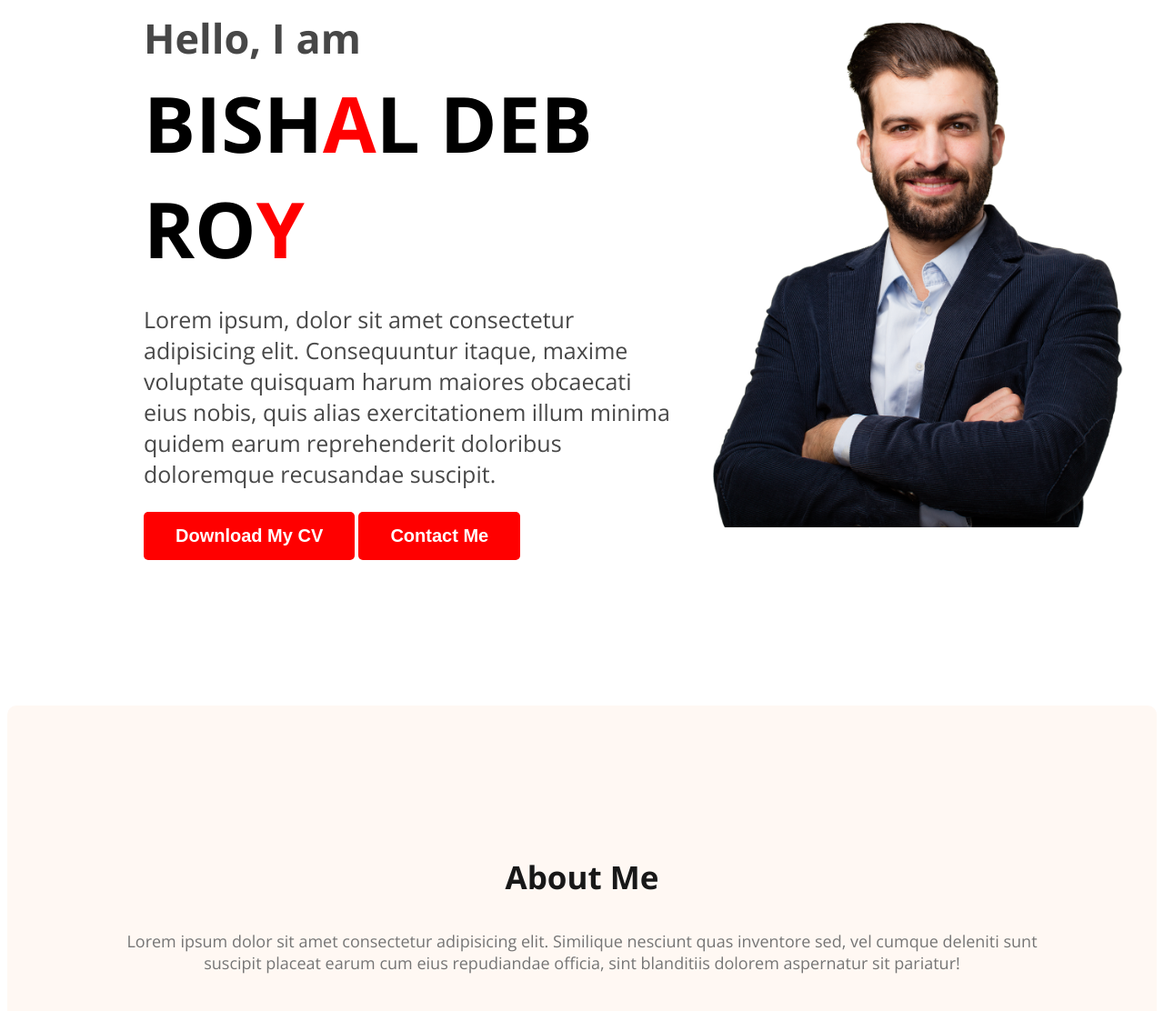
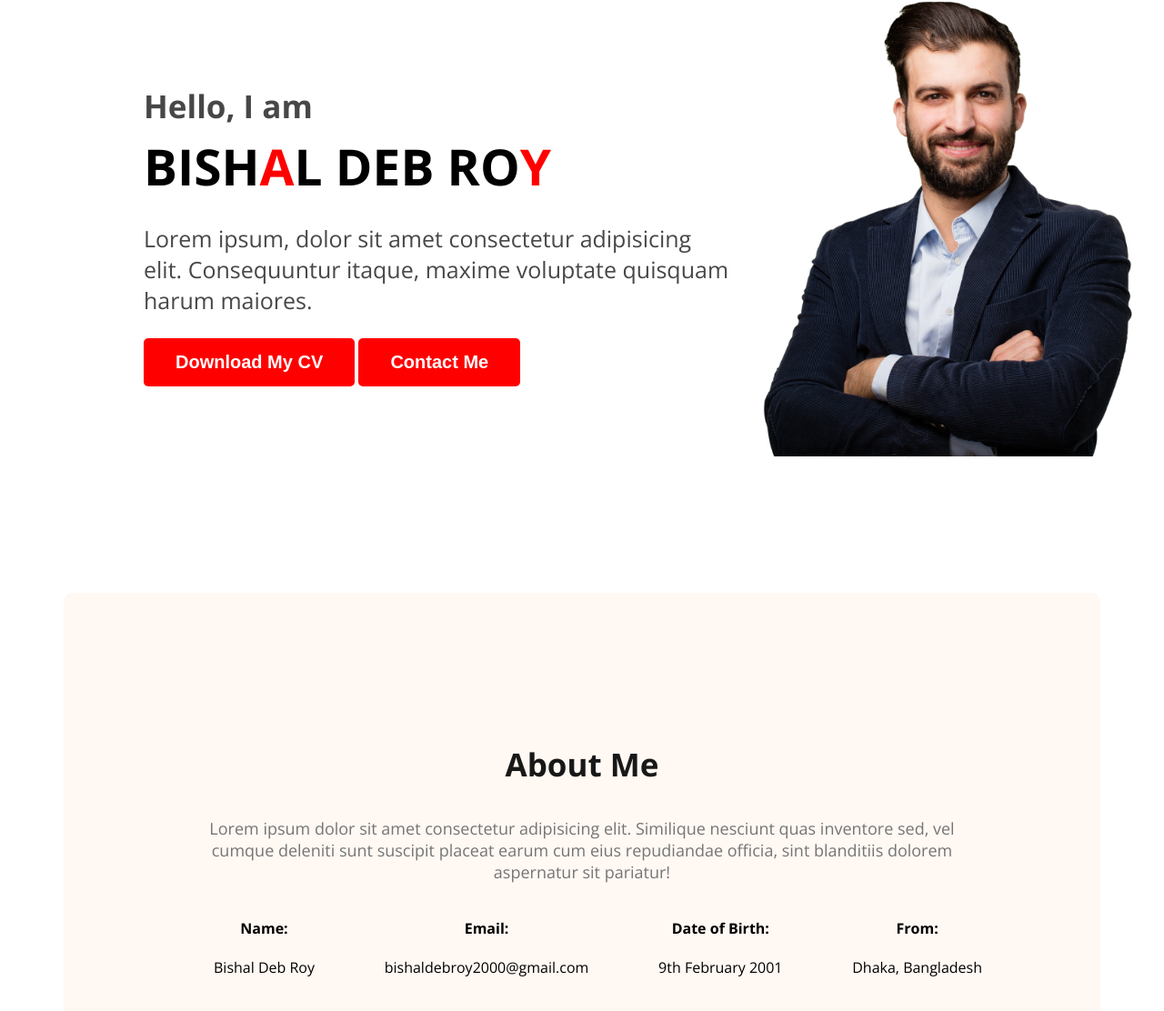
Before and after one commit to bishaldebroy007/PH_Portfolio, a plain HTML site: page index.html in a window 1280 px wide. Shown: the part 212-1324 px from the top of the page at 91% size. Drawn offline with nearby package versions, Linux system fonts and the light colour scheme.

Commit message:
about section done almost

```diff
--- a/index.html
+++ b/index.html
@@ -26,7 +26,7 @@
         <div class="banner-content">
             <h3 class="banner-greetings">Hello, I am</h3>
             <h1 class="banner-title">BISH<span class="red-color">A</span>L DEB RO<span class="red-color">Y</span></h1>
-            <p class="banner-description">Lorem ipsum, dolor sit amet consectetur adipisicing elit. Consequuntur itaque, maxime voluptate quisquam harum maiores obcaecati eius nobis, quis alias exercitationem illum minima quidem earum reprehenderit doloribus doloremque recusandae suscipit.</p>
+            <p class="banner-description">Lorem ipsum, dolor sit amet consectetur adipisicing elit. Consequuntur itaque, maxime voluptate quisquam harum maiores.</p>
             <button class="primary-button">Download My CV</button>
             <button class="primary-button">Contact Me</button>
         </div>
@@ -35,7 +35,28 @@
     <main>
         <section class="about">
             <h3 class="section-title">About Me</h3>
-            <p class="section-description">Lorem ipsum dolor sit amet consectetur adipisicing elit. Similique nesciunt quas inventore sed, vel cumque deleniti sunt suscipit placeat earum cum eius repudiandae officia, sint blanditiis dolorem aspernatur sit pariatur!</p>
+            <p class="section-description">Lorem ipsum dolor sit amet consectetur adipisicing elit. Similique nesciunt quas inventore sed,
+            vel cumque deleniti sunt suscipit placeat earum cum eius repudiandae officia, sint blanditiis dolorem aspernatur sit pariatur!
+            </p>
+            <div class="about-info-container">
+                <div class="about-info">
+                    <h4 class="info-title">Name:</h4>
+                    <p class="info-description">Bishal Deb Roy</p>
+                </div>
+                <div class="about-info">
+                    <h4 class="info-title">Email:</h4>
+                    <p class="info-description">bishaldebroy2000@gmail.com</p>
+                </div>
+                <div class="about-info">
+                    <h4 class="info-title">Date of Birth:</h4>
+                    <p class="info-description">9th February 2001</p>
+                </div>
+                <div class="about-info">
+                    <h4 class="info-title">From:</h4>
+                    <p class="info-description">Dhaka, Bangladesh</p>
+                </div>
+
+            </div>
         </section>
 
     </main>
--- a/styles/portfolioStyles.css
+++ b/styles/portfolioStyles.css
@@ -67,28 +67,32 @@ nav a {
 /* Header style */
 .header-class {
     background-color: #fff8f3;
-    background-image: url('../images/header_bg.png');
+
 }
 
 .banner {
-    padding: 5px 30px 30px 150px;
+    /* background-image: url('../images/header_bg.png');
+    background-repeat: no-repeat;
+    background-position: bottom right; */
+
+    padding: 20px 20px 20px 150px;
     display: flex;
     align-items: center;
     justify-content: space-between;
 }
 
 .banner .profile-pic {
-    width: 500px;
+    width: 450px;
 }
 
 .banner-greetings {
-    font-size: 45px;
+    font-size: 35px;
     color: #474747;
     margin-bottom: 0;
 }
 
 .banner-title {
-    font-size: 85px;
+    font-size: 55px;
     font-weight: 700;
     margin-top: 5px;
     margin-bottom: 20px;
@@ -100,7 +104,10 @@ nav a {
 }
 
 /* Main Section styles */
-
+main {
+    max-width: 1140px;
+    margin: 0 auto;
+}
 
 /* About Section Styles */
 .about {
@@ -109,3 +116,16 @@ nav a {
     background: #FFF8F3;
     margin: 130px 0;
 }
+
+.about-info-container {
+    display: flex;
+    justify-content: space-between;
+    align-items: center;
+    padding: 0 0 0 35px;
+}
+
+.about-info {
+    text-align: center;
+}
+
+/* 5-4 last video */
```
